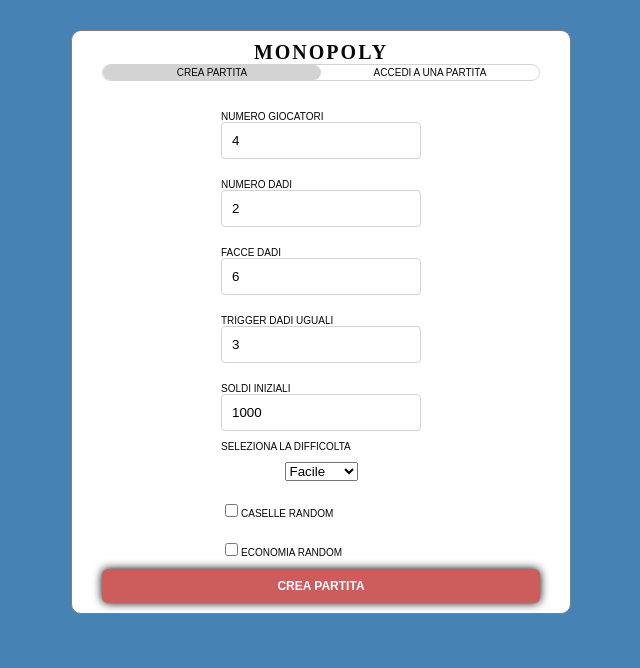
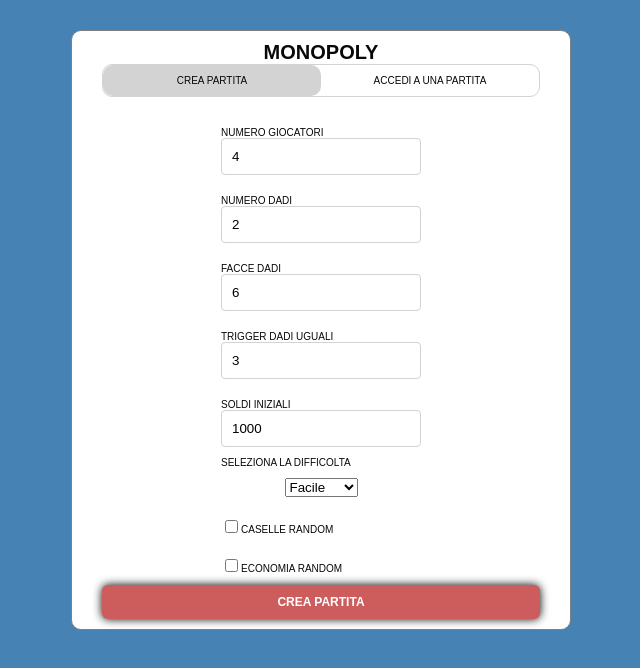
Before and after one commit to UnimibSoftEngCourse2022/progetto-monopoly-1-gangoffour2, a React (Create React App) app in the folder client/: page / in a window 1280 px wide. Shown: the top 668 px of the page, without its empty margins (319-959 px from the left). Built offline with nearby package versions, Linux system fonts and the light colour scheme.

Commit message:
Aggiustato lo stile dei componenti

```diff
--- a/client/src/component/carte/carta.css
+++ b/client/src/component/carte/carta.css
@@ -1,12 +1,3 @@
-
-h1 {
-    text-align: center;
-    font-family: 'Balthazar', serif;
-    letter-spacing: 2px;
-}
-p {
-    margin: 2px 0;
-}
 
 
 .table-carta {
--- a/client/src/component/caselle/caselle.scss
+++ b/client/src/component/caselle/caselle.scss
@@ -81,8 +81,9 @@
 }
 
 .overlap_player div {
-  width: 16px;
-  height: 16px;
+  width: 20px;
+  height: 20px;
+  border: 1px solid black;
   border-radius: 200px;
 }
 
--- a/client/src/pages/partita/classifica/classifica.css
+++ b/client/src/pages/partita/classifica/classifica.css
@@ -21,6 +21,7 @@
     display: flex;
     height: 16px;
     width: 16px;
+    border: 1px solid black;
     background-color: #bbb;
     border-radius: 50%;
 }
```
